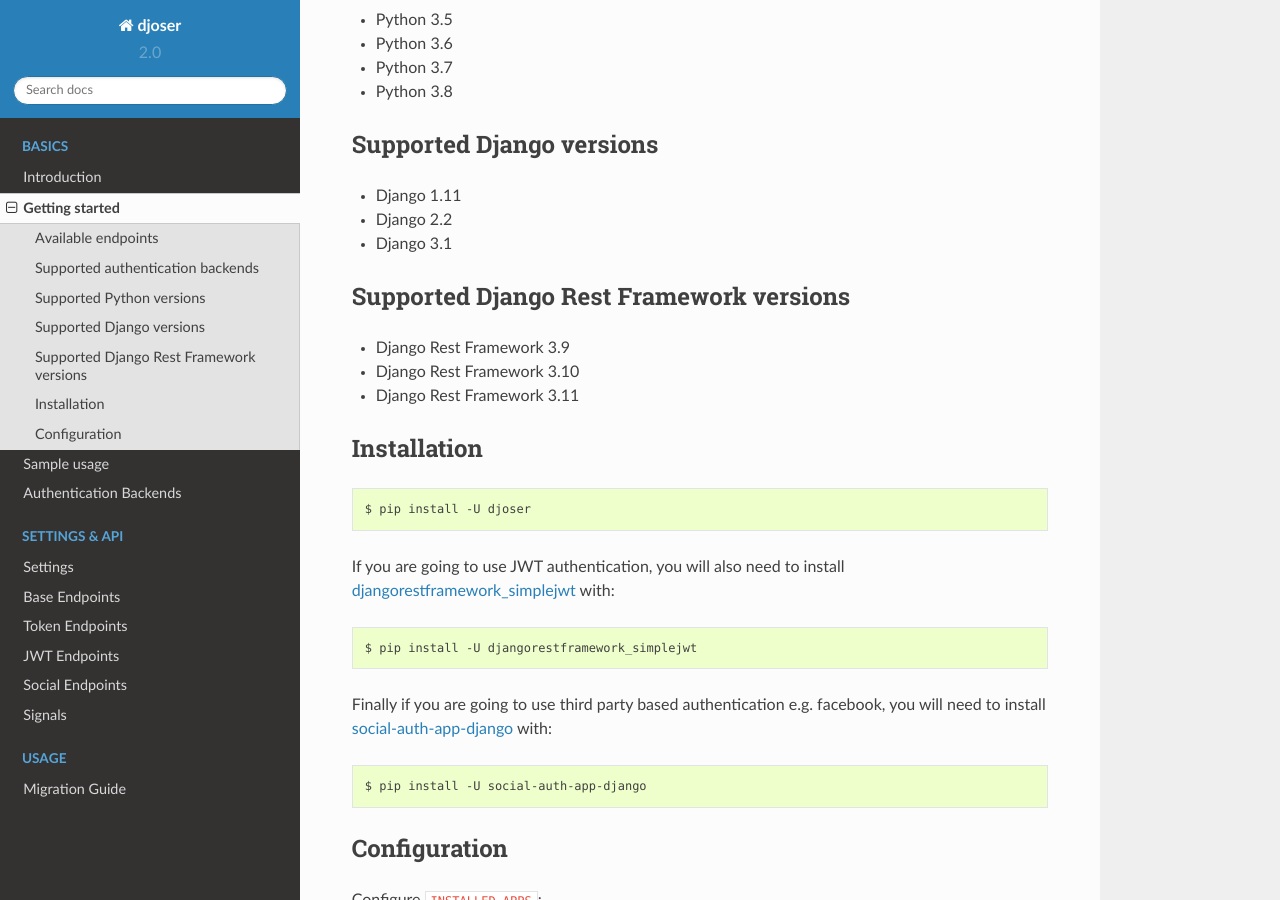
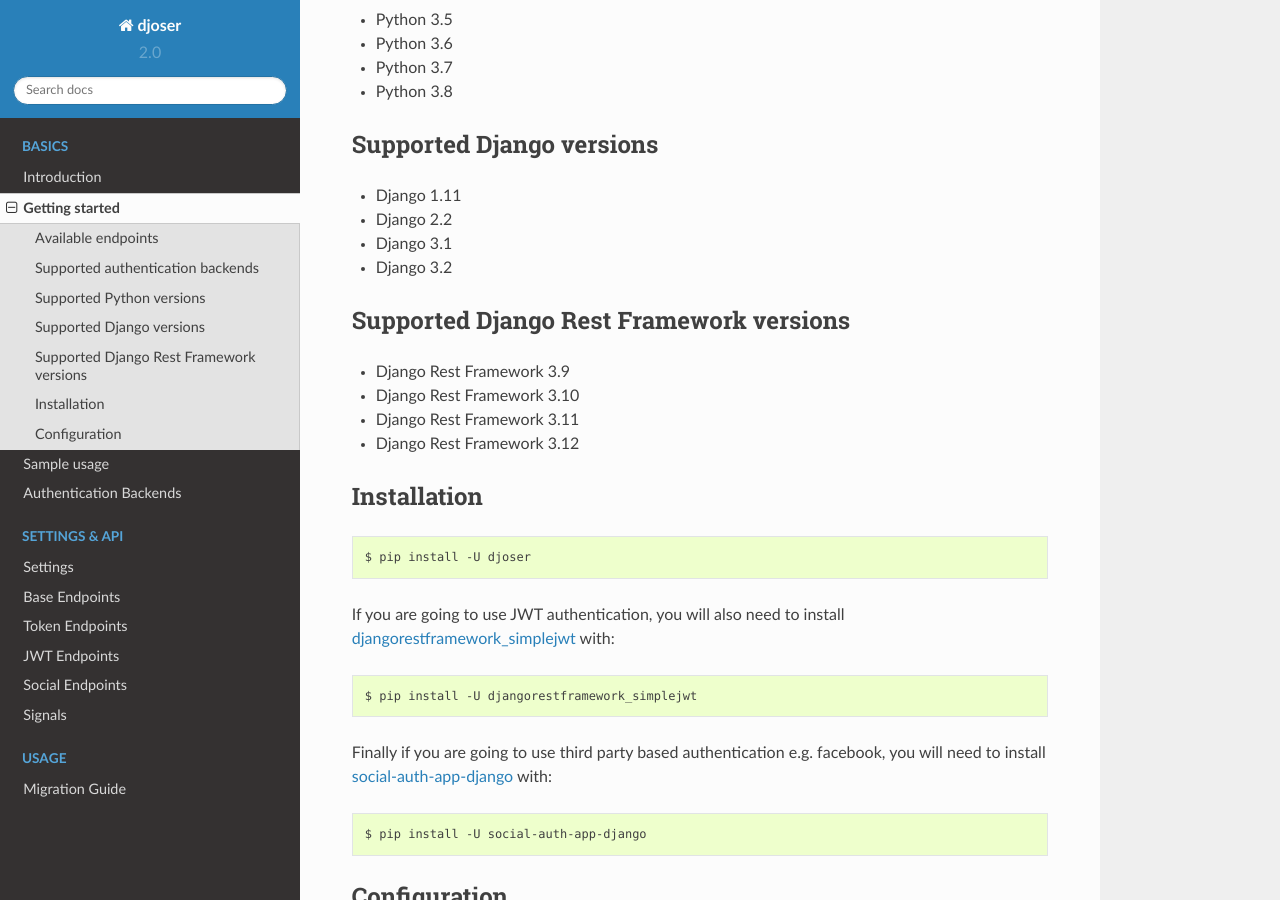
Before and after one commit to sunscrapers/djoser, a Sphinx documentation site: the page built from docs/source/getting_started.rst, in a window 1280 px wide and 900 px high, scrolled down 791 px. Built offline with Sphinx 7.4.7 and the Read the Docs theme 2.0.0, drawn with Linux system fonts in a browser that asks for light colours.

Commit message:
add django 3.2 support

```diff
--- a/README.rst
+++ b/README.rst
@@ -40,8 +40,8 @@ Requirements
 To be able to run **djoser** you have to meet following requirements:
 
 - Python (3.6, 3.7, 3.8, 3.9)
-- Django (2.2, 3.1)
-- Django REST Framework 3.11.1
+- Django (2.2, 3.1, 3.2)
+- Django REST Framework (3.11.1, 3.12.1)
 
 If you need to support other versions, please use djoser<2.
 
--- a/docs/source/getting_started.rst
+++ b/docs/source/getting_started.rst
@@ -40,6 +40,7 @@ Supported Django versions
 * Django 1.11
 * Django 2.2
 * Django 3.1
+* Django 3.2
 
 Supported Django Rest Framework versions
 ----------------------------------------
@@ -47,6 +48,7 @@ Supported Django Rest Framework versions
 * Django Rest Framework 3.9
 * Django Rest Framework 3.10
 * Django Rest Framework 3.11
+* Django Rest Framework 3.12
 
 Installation
 ------------
--- a/pyproject.toml
+++ b/pyproject.toml
@@ -15,6 +15,7 @@ classifiers = [
         "Framework :: Django",
         "Framework :: Django :: 2.2",
         "Framework :: Django :: 3.1",
+        "Framework :: Django :: 3.2",
         "Intended Audience :: Developers",
         "License :: OSI Approved :: MIT License",
         "Operating System :: OS Independent",
@@ -35,7 +36,7 @@ python = "^3.6.1"
 importlib-metadata = {version = "^1.0", python = "<3.8"}
 djangorestframework-simplejwt = "^4.3.0"
 django-templated-mail = "^1.1.1"
-social-auth-app-django = "^4.0.0"
+social-auth-app-django = "^5.0.0"
 coreapi = "^2.3.3"
 asgiref = "^3.2.10"
 pytest = {version = "^6.0.2", optional=true}
```
Also changed, not shown: 2 other files.
